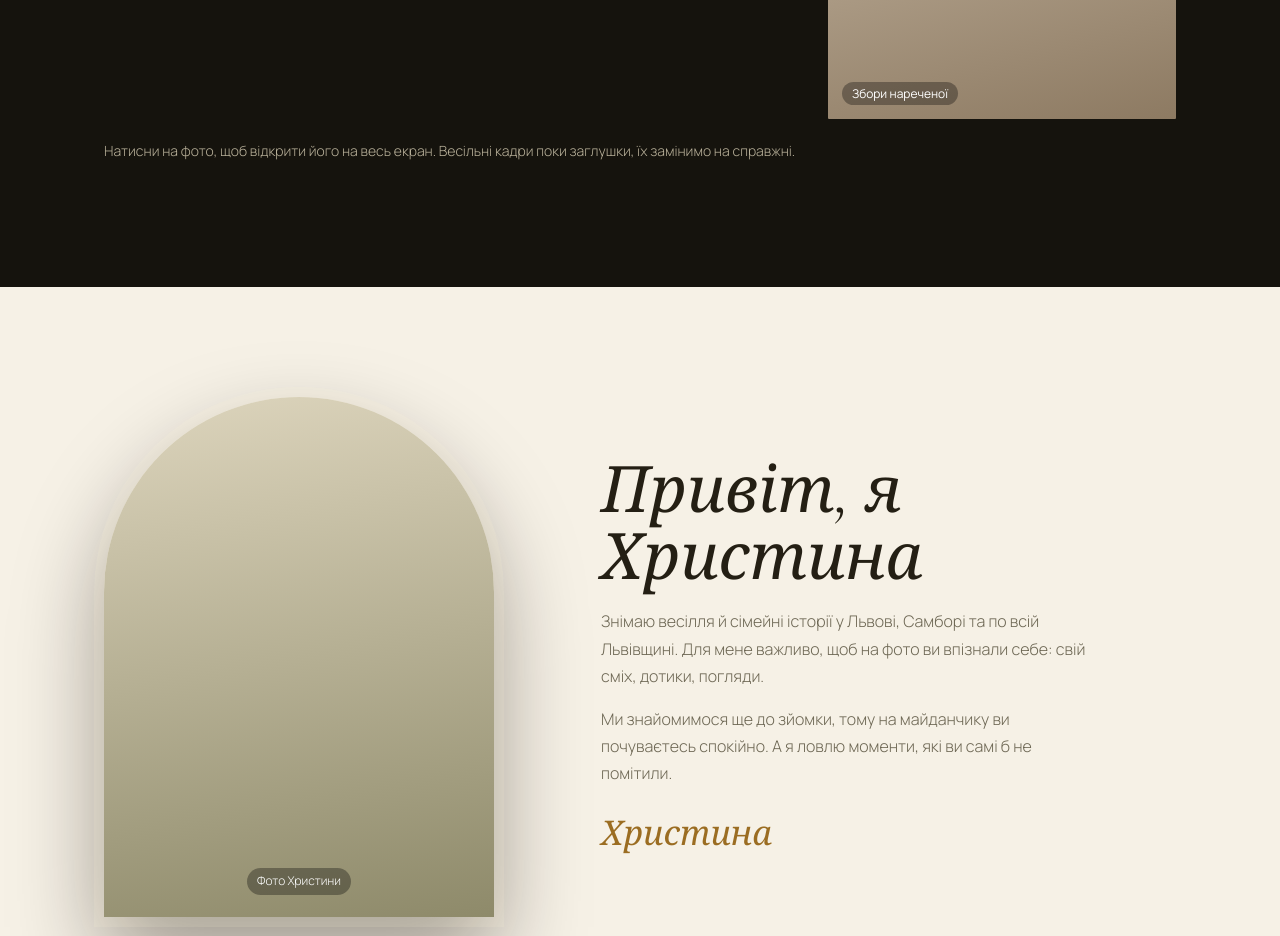
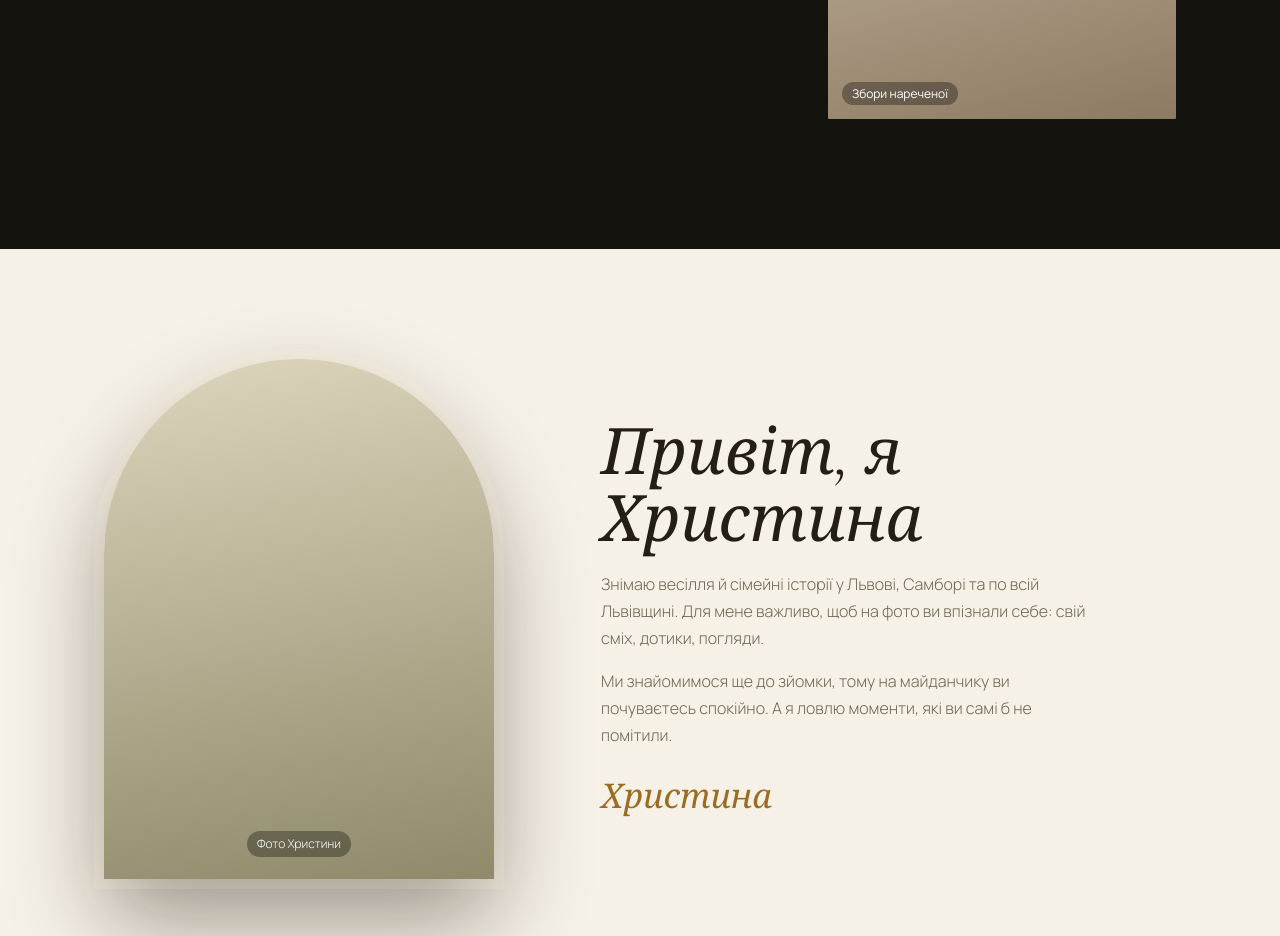
Before and after one commit to westyggb/ptobniy, a plain HTML site: page buchkovska-photo/index.html in a window 1280 px wide. Shown: the part 2460-3396 px from the top of the page. Drawn offline with nearby package versions, Linux system fonts and the light colour scheme.

Commit message:
Update index.html to remove placeholder text
Removed placeholder text about wedding photos.

```diff
--- a/buchkovska-photo/index.html
+++ b/buchkovska-photo/index.html
@@ -185,7 +185,7 @@ footer a{margin:0 10px}
 <button class="f" data-t="wed" style="--r:4/5;--c1:#ece6d8;--c2:#a39a86"><span>Весілля</span></button>
 <button class="f a" data-t="wed" style="--r:3/5;--c1:#e9ddcb;--c2:#8d7a62"><span>Збори нареченої</span></button>
 </div>
-<p style="margin-top:20px;font-size:14px">Натисни на фото, щоб відкрити його на весь екран. Весільні кадри поки заглушки, їх замінимо на справжні.</p>
+<p style="margin-top:20px;font-size:14px"></p>
 </div></section>
 
 <section id="about" class="about"><div class="wrap">
```
